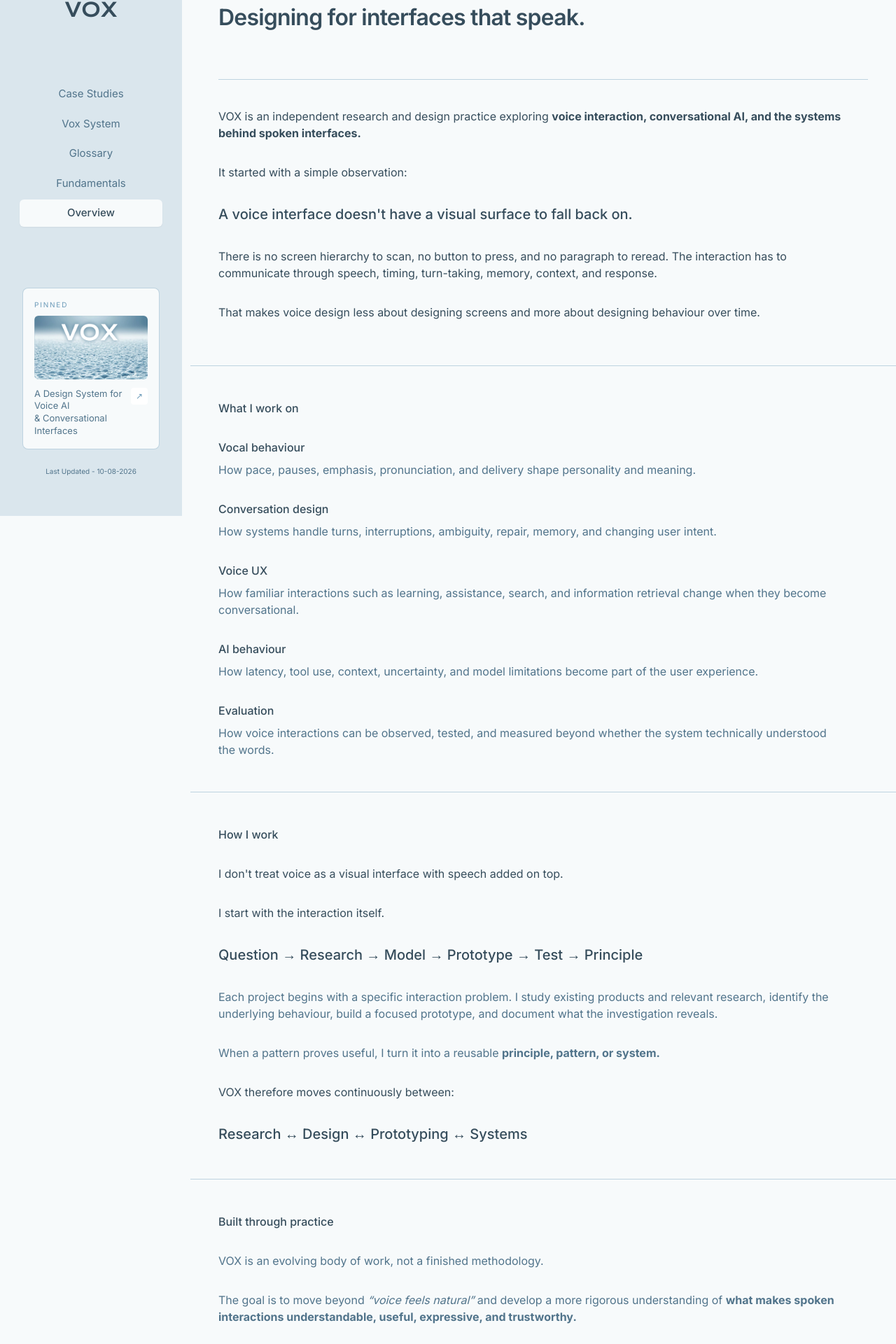
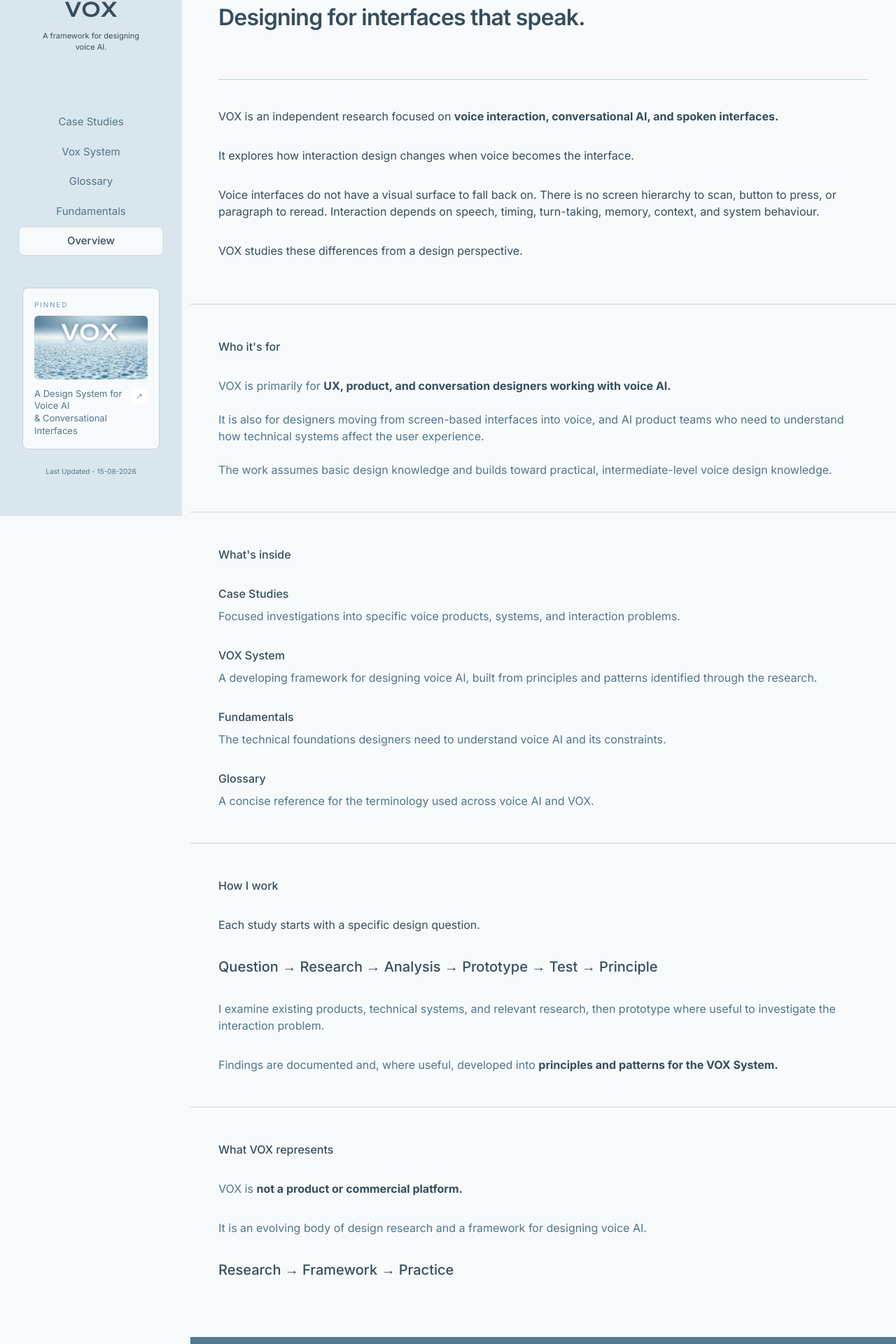
Before and after one commit to hermione-jpg/vox-tejaswini, a Next.js app: page /overview in a window 1280 px wide. Shown: the part 63-1983 px from the top of the page at 70% size. Built offline with nearby package versions, Linux system fonts and the light colour scheme.

Commit message:
overview

```diff
--- a/app/(site)/overview/page.tsx
+++ b/app/(site)/overview/page.tsx
@@ -10,7 +10,7 @@ export default function OverviewPage() {
       {/* Hero */}
       <section className="py-16">
         <Container>
-          <h1 className="font-display text-[28px] md:text-[32px] font-semibold tracking-tight text-ink">
+          <h1 className="font-display text-[28px] font-semibold tracking-tight text-ink md:text-[32px]">
             Designing for interfaces that speak.
           </h1>
 
@@ -18,92 +18,113 @@ export default function OverviewPage() {
 
           <div className="mt-10 max-w-4xl space-y-8">
             <p className="text-[16px] leading-6 text-ink">
-              VOX is an independent research and design practice exploring{" "}
+              VOX is an independent research focused on{" "}
               <strong>
-                voice interaction, conversational AI, and the systems behind
-                spoken interfaces.
+                voice interaction, conversational AI, and spoken interfaces.
               </strong>
             </p>
 
             <p className="text-[16px] leading-6 text-ink">
-              It started with a simple observation:
-            </p>
-
-            <p className="font-display text-[20px] leading-8 font-medium text-ink">
-              A voice interface doesn't have a visual surface to fall back on.
+              It explores how interaction design changes when voice becomes the
+              interface.
             </p>
 
             <p className="text-[16px] leading-6 text-ink">
-              There is no screen hierarchy to scan, no button to press, and no
-              paragraph to reread. The interaction has to communicate through
-              speech, timing, turn-taking, memory, context, and response.
+              Voice interfaces do not have a visual surface to fall back on.
+              There is no screen hierarchy to scan, button to press, or
+              paragraph to reread. Interaction depends on speech, timing,
+              turn-taking, memory, context, and system behaviour.
             </p>
 
             <p className="text-[16px] leading-6 text-ink">
-              That makes voice design less about designing screens and more
-              about designing behaviour over time.
+              VOX studies these differences from a design perspective.
             </p>
           </div>
         </Container>
       </section>
 
-      {/* What I work on */}
+      {/* Who it's for */}
       <section className="border-t hairline py-12">
         <Container>
           <div className="max-w-4xl">
             <h2 className="text-[16px] font-medium text-ink">
-              What I work on
+              Who it's for
+            </h2>
+
+            <div className="mt-8 space-y-6">
+              <p className="text-[16px] leading-6 text-ink-soft">
+                VOX is primarily for{" "}
+                <strong className="text-ink">
+                  UX, product, and conversation designers working with voice
+                  AI.
+                </strong>
+              </p>
+
+              <p className="text-[16px] leading-6 text-ink-soft">
+                It is also for designers moving from screen-based interfaces
+                into voice, and AI product teams who need to understand how
+                technical systems affect the user experience.
+              </p>
+
+              <p className="text-[16px] leading-6 text-ink-soft">
+                The work assumes basic design knowledge and builds toward
+                practical, intermediate-level voice design knowledge.
+              </p>
+            </div>
+          </div>
+        </Container>
+      </section>
+
+      {/* What's inside */}
+      <section className="border-t hairline py-12">
+        <Container>
+          <div className="max-w-4xl">
+            <h2 className="text-[16px] font-medium text-ink">
+              What's inside
             </h2>
 
             <div className="mt-8 space-y-8">
               <div>
                 <h3 className="text-[16px] font-medium text-ink">
-                  Vocal behaviour
+                  Case Studies
                 </h3>
+
                 <p className="mt-2 text-[16px] leading-6 text-ink-soft">
-                  How pace, pauses, emphasis, pronunciation, and delivery
-                  shape personality and meaning.
+                  Focused investigations into specific voice products, systems,
+                  and interaction problems.
                 </p>
               </div>
 
               <div>
                 <h3 className="text-[16px] font-medium text-ink">
-                  Conversation design
+                  VOX System
                 </h3>
+
                 <p className="mt-2 text-[16px] leading-6 text-ink-soft">
-                  How systems handle turns, interruptions, ambiguity, repair,
-                  memory, and changing user intent.
+                  A developing framework for designing voice AI, built from
+                  principles and patterns identified through the research.
                 </p>
               </div>
 
               <div>
                 <h3 className="text-[16px] font-medium text-ink">
-                  Voice UX
+                  Fundamentals
                 </h3>
+
                 <p className="mt-2 text-[16px] leading-6 text-ink-soft">
-                  How familiar interactions such as learning, assistance,
-                  search, and information retrieval change when they become
-                  conversational.
+                  The technical foundations designers need to understand voice
+                  AI and its constraints.
                 </p>
               </div>
 
               <div>
                 <h3 className="text-[16px] font-medium text-ink">
-                  AI behaviour
+                  Glossary
                 </h3>
+
                 <p className="mt-2 text-[16px] leading-6 text-ink-soft">
-                  How latency, tool use, context, uncertainty, and model
-                  limitations become part of the user experience.
-                </p>
-              </div>
-
-              <div>
-                <h3 className="text-[16px] font-medium text-ink">
-                  Evaluation
-                </h3>
-                <p className="mt-2 text-[16px] leading-6 text-ink-soft">
-                  How voice interactions can be observed, tested, and measured
-                  beyond whether the system technically understood the words.
+                  A concise reference for the terminology used across voice AI
+                  and VOX.
                 </p>
               </div>
             </div>
@@ -121,68 +142,53 @@ export default function OverviewPage() {
 
             <div className="mt-8 space-y-8">
               <p className="text-[16px] leading-6 text-ink">
-                I don't treat voice as a visual interface with speech added on
-                top.
-              </p>
-
-              <p className="text-[16px] leading-6 text-ink">
-                I start with the interaction itself.
+                Each study starts with a specific design question.
               </p>
 
               <p className="font-display text-[20px] leading-8 font-medium text-ink">
-                Question → Research → Model → Prototype → Test → Principle
+                Question → Research → Analysis → Prototype → Test → Principle
               </p>
 
               <p className="text-[16px] leading-6 text-ink-soft">
-                Each project begins with a specific interaction problem. I
-                study existing products and relevant research, identify the
-                underlying behaviour, build a focused prototype, and document
-                what the investigation reveals.
+                I examine existing products, technical systems, and relevant
+                research, then prototype where useful to investigate the
+                interaction problem.
               </p>
 
               <p className="text-[16px] leading-6 text-ink-soft">
-                When a pattern proves useful, I turn it into a reusable{" "}
-                <strong>principle, pattern, or system.</strong>
-              </p>
-
-              <p className="text-[16px] leading-6 text-ink">
-                VOX therefore moves continuously between:
-              </p>
-
-              <p className="font-display text-[20px] leading-8 font-medium text-ink">
-                Research ↔ Design ↔ Prototyping ↔ Systems
+                Findings are documented and, where useful, developed into{" "}
+                <strong className="text-ink">
+                  principles and patterns for the VOX System.
+                </strong>
               </p>
             </div>
           </div>
         </Container>
       </section>
 
-      {/* Built through practice */}
+      {/* What VOX represents */}
       <section className="border-t hairline py-12 pb-20">
         <Container>
           <div className="max-w-4xl">
             <h2 className="text-[16px] font-medium text-ink">
-              Built through practice
+              What VOX represents
             </h2>
 
             <div className="mt-8 space-y-8">
               <p className="text-[16px] leading-6 text-ink-soft">
-                VOX is an evolving body of work, not a finished methodology.
+                VOX is{" "}
+                <strong className="text-ink">
+                  not a product or commercial platform.
+                </strong>
               </p>
 
               <p className="text-[16px] leading-6 text-ink-soft">
-                The goal is to move beyond <em>“voice feels natural”</em> and
-                develop a more rigorous understanding of{" "}
-                <strong>
-                  what makes spoken interactions understandable, useful,
-                  expressive, and trustworthy.
-                </strong>
+                It is an evolving body of design research and a framework for
+                designing voice AI.
               </p>
 
-              <p className="font-display text-[16px] leading-8 font-medium text-ink">
-                The interface is changing.
-                <br />
-                VOX is exploring what design needs to become with it.
+              <p className="font-display text-[20px] leading-8 font-medium text-ink">
+                Research → Framework → Practice
               </p>
             </div>
           </div>
--- a/components/Footer.tsx
+++ b/components/Footer.tsx
@@ -9,7 +9,7 @@ export default function Footer() {
           href="/"
           className="font-display text-[28px] font-semibold leading-none text-white"
         >
-          VOX. <span className="text-[16px]">v1</span>
+          VOX
         </Link>
 
         <p className="mt-4 text-[16px] font-medium text-white">
--- a/components/SiteSidebar.tsx
+++ b/components/SiteSidebar.tsx
@@ -21,12 +21,22 @@ export default function SiteSidebar() {
       {/* Desktop Sidebar */}
       <aside className="hidden md:fixed md:inset-y-0 md:left-0 md:flex md:w-[260px] md:flex-col md:bg-card md:px-8 md:py-14">
 
-        {/* VOX Logo */}
+        {/* VOX Logo + Description */}
         <Link
           href="/"
-          className={`${krona.className} text-center text-[28px] text-ink`}
+          className="block text-center"
         >
-          VOX
+          <span
+            className={`${krona.className} block text-[28px] text-ink`}
+          >
+            VOX
+          </span>
+
+          <span className="mt-2 block text-[11px] leading-4 text-ink">
+            A framework for designing
+            <br />
+            voice AI.
+          </span>
         </Link>
 
         {/* Navigation */}
@@ -87,7 +97,7 @@ export default function SiteSidebar() {
 
         {/* Last Updated */}
         <p className="mt-6 text-center font-mono text-[10px] text-ink-soft">
-          Last Updated - 10-08-2026
+          Last Updated - 15-08-2026
         </p>
       </aside>
 
@@ -98,9 +108,13 @@ export default function SiteSidebar() {
         <div className="flex h-14 items-center justify-center px-5">
           <Link
             href="/"
-            className={`${krona.className} text-[21px] text-ink`}
+            className="text-center"
           >
-            VOX
+            <span
+              className={`${krona.className} block text-[21px] text-ink`}
+            >
+              VOX
+            </span>
           </Link>
         </div>
 
--- a/content/site.ts
+++ b/content/site.ts
@@ -11,7 +11,7 @@ export const siteConfig = {
     "https://www.figma.com/design/BLtl8zCWIbYKUEUo1nKtCv/Vox-%E2%80%94-Open-Design-System-for-Conversational---Voice-AI--Community-?m=auto&t=5kpgiMMFHrogYety-6",
   nav: [
     { label: "Case Studies", href: "/case-study" },
-    { label: "Vox System", href: "/" },
+    { label: "Vox System", href: "/vox-system" },
     { label: "Glossary", href: "/dict" },
     { label: "Fundamentals", href: "/fundamentals" },
     { label: "Overview", href: "/overview" },
@@ -68,5 +68,5 @@ export const homeCopy = {
 
 export const footerCopy = {
   madeBy: "Made by Tejaswini",
-  versionTag: "VOX. v1",
+  versionTag: "VOX",
 };
```
